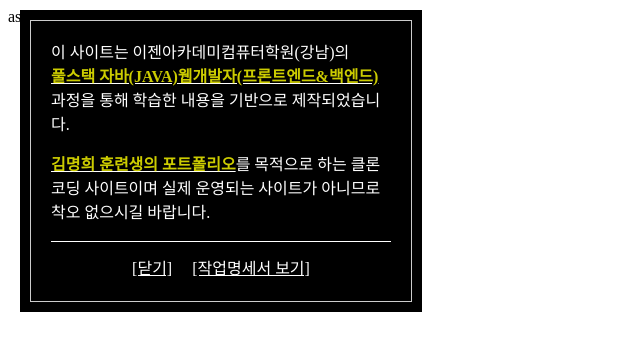
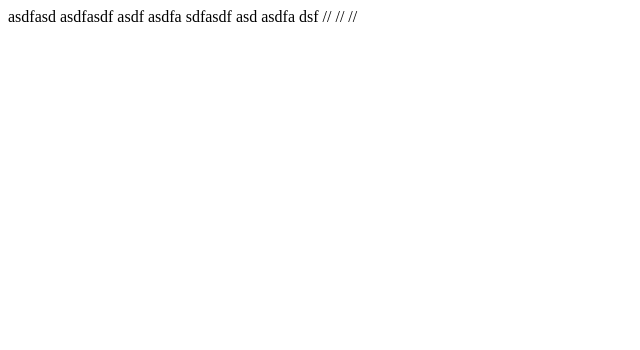
Before and after one commit to Maykim26/portfolio, a plain HTML site: page popup/index.html in a window 1280 px wide. Shown: the whole page, without its empty margins (0-640 px from the left). Drawn offline with Linux system fonts and the light colour scheme; some packages are replaced by stand-ins of ours; a script that the page names is missing.

Commit message:
Update index.html

```diff
--- a/popup/index.html
+++ b/popup/index.html
@@ -10,11 +10,11 @@
     asdfasd asdfasdf asdf asdfa sdfasdf asd asdfa dsf
 
     <!-- 공지사항 알림 -->
-    <script src="https://cdnjs.cloudflare.com/ajax/libs/fslightbox/3.3.1/index.min.js"></script>
-    <script src="notice.js"></script>
-    <script>
+//    <script src="https://cdnjs.cloudflare.com/ajax/libs/fslightbox/3.3.1/index.min.js"></script>
+//    <script src="notice.js"></script>
+//    <script>
       // Notice.init('본인이름', 'pdf파일경로');
-      Notice.init("김명희", "./22.04.11_김명희.pdf");
-    </script>
+   //   Notice.init("김명희", "./22.04.11_김명희.pdf");
+//    </script>
   </body>
 </html>
```
